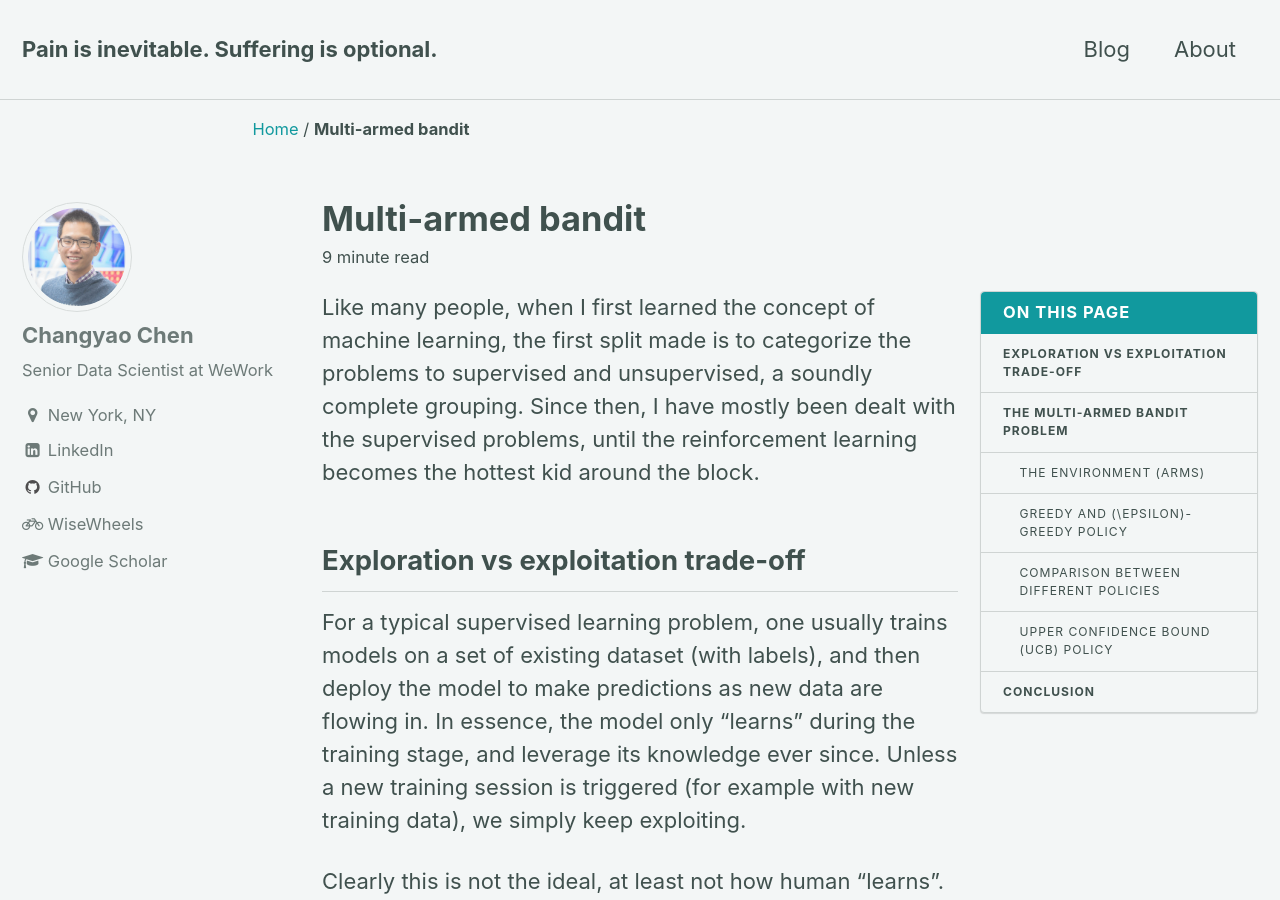
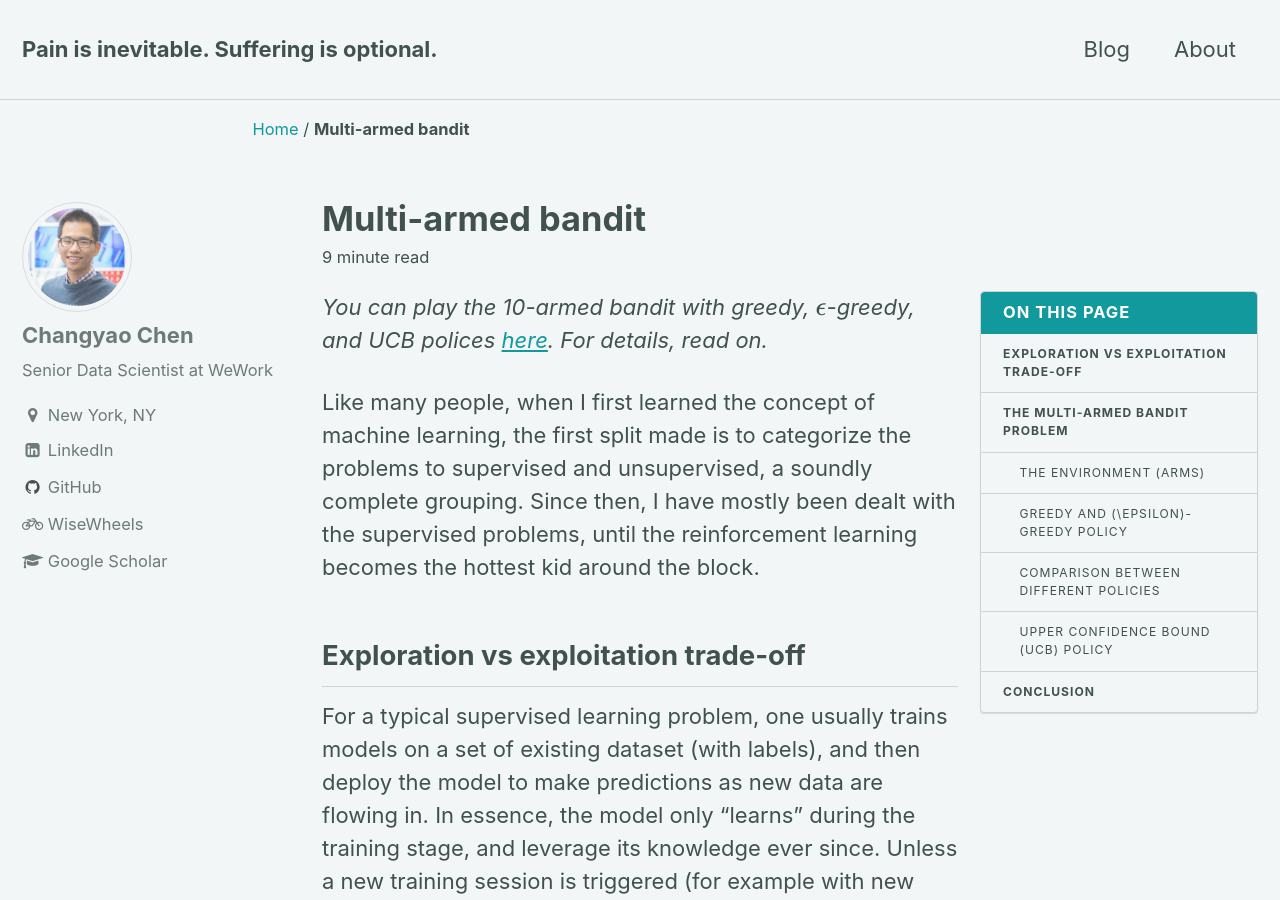
Before and after one commit to changyaochen/changyaochen.github.io, a Jekyll site: the page built from _posts/2020-03-20-multi-armed-bandit-mar-2020.md, in a window 1280 px wide and 900 px high. Built offline with Jekyll 4.4.1, drawn with Linux system fonts in a browser that asks for light colours; formulas are drawn with MathJax 3; comment, search, counter and statistics services are not loaded.

Commit message:
add link to simulator

```diff
--- a/_posts/2020-03-20-multi-armed-bandit-mar-2020.md
+++ b/_posts/2020-03-20-multi-armed-bandit-mar-2020.md
@@ -9,6 +9,8 @@ excerpt: Multi armed bandit is such a classic problem, here let's implement some
 header:
   teaser: /assets/images/slot_machines.jpg
 ---
+*You can play the 10-armed bandit with greedy, \\(\epsilon\\)-greedy, and UCB polices [here](http://www.wisewheels.us/bandit). For details, read on.*
+
 Like many people, when I first learned the concept of machine learning, the first split made is to categorize the problems to supervised and unsupervised, a soundly complete grouping. Since then, I have mostly been dealt with the supervised problems, until the reinforcement learning becomes the hottest kid around the block.
 
 ## Exploration vs exploitation trade-off
```
